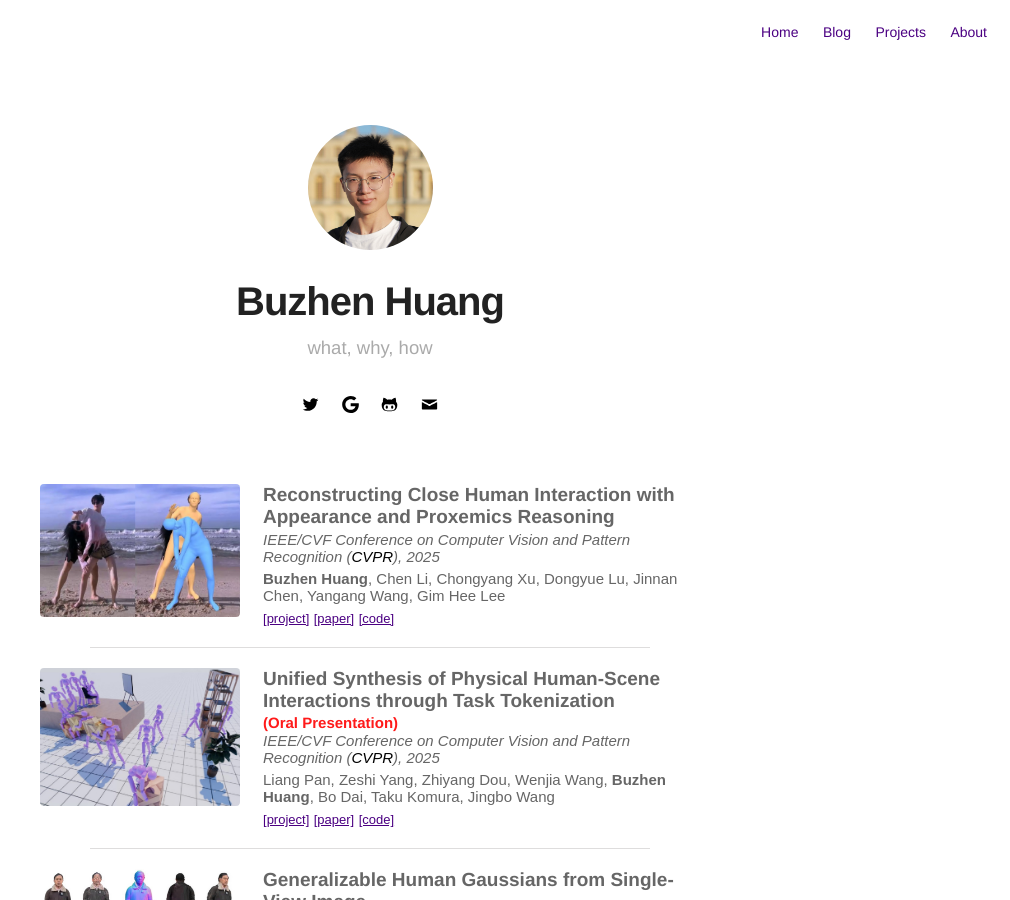
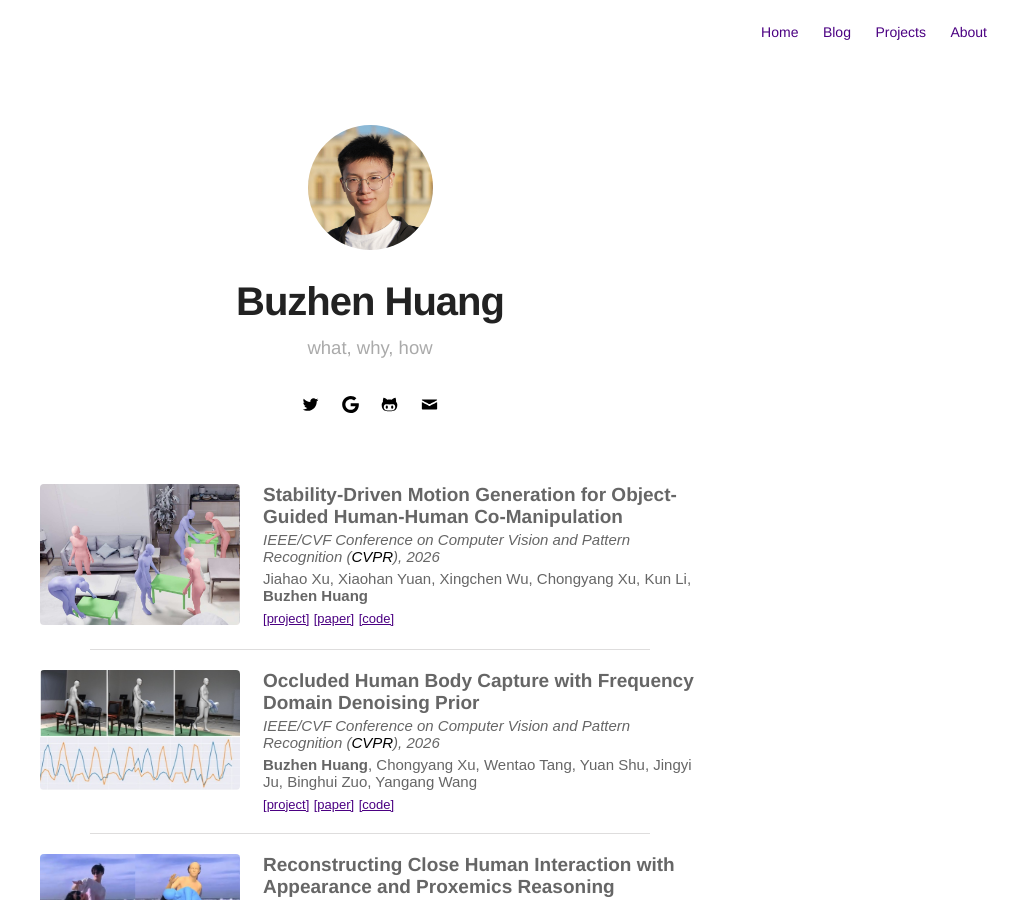
Before and after one commit to boycehbz/boycehbz.github.io, a Jekyll site: the page built from publications.html, in a window 1280 px wide and 900 px high. Shown: the whole window, without its empty margins (270-1280 px from the left). Built offline with Jekyll 4.4.1, drawn with Linux system fonts in a browser that asks for light colours.

Commit message:
update cvpr26

```diff
--- a/publications.html
+++ b/publications.html
@@ -2,6 +2,42 @@
 layout: page
 title: Publications
 ---
+<div width="100%" style="vertical-align: top;" align="center" style="width:15vmin;height:80px" class="side-side-side">
+    <div align="left"; class="toleft"; width="30%">
+        <img style="max-height: 200px; max-width: 200px;" width="100%" class="image" src="XJH-CVPR-2026.jpg" >
+    </div>
+    <div align="left"; style="vertical-align: top;" class="toright"; width="60%"; word-break:break-all;word-wrap:break-word;>
+        <span style="display:inline-block;font-size:1.9rem;font-weight:bold;padding-bottom:0.3rem">Stability-Driven Motion Generation for Object-Guided Human-Human Co-Manipulation</span>
+        <!-- <span style="display:inline-block;font-size:1.5rem;color:#FF1A1A;font-weight:bold;"> (Oral Presentation)</span> -->
+        <span style="display:block;font-size:1.5rem;font-family:Arial;padding-bottom:0.5rem"><i> IEEE/CVF Conference on Computer Vision and Pattern Recognition (<strong>CVPR</strong>), 2026</i></span>
+        <span style="display:block;font-size:1.5rem;font-family:Arial;padding-bottom:0.5rem">Jiahao Xu, Xiaohan Yuan, Xingchen Wu, Chongyang Xu, Kun Li, <b>Buzhen Huang</b></span>
+        <!-- <span style="display:inline-block;font-size:1.3rem;font-family:Arial;padding-bottom:0.1rem">(*equal contribution)</span> -->
+        <span style="display:inline-block;font-size:1.3rem;font-family:Arial;"><a href="" target="_blank">[project]</a></span>
+        <span style="display:inline-block;font-size:1.3rem;font-family:Arial;"><a href="", target="_blank">[paper]</a></span>
+        <span style="display:inline-block;font-size:1.3rem;font-family:Arial;"><a href="" target="_blank">[code]</a></span>
+        <!-- <span style="display:inline-block;font-size:1.3rem;font-family:Arial;"><a href="" target="_blank">[sup.mat.]</a></span>  -->
+    </div>
+</div>
+<hr style="margin-top:-40px;margin-bottom:-40px;height:0.1em;width:100%;font-size:0.1em;line-height:0.2em;border-top:1px solid #dedddd;"/>
+
+<div width="100%" style="vertical-align: top;" align="center" style="width:15vmin;height:80px" class="side-side-side">
+    <div align="left"; class="toleft"; width="30%">
+        <img style="max-height: 200px; max-width: 200px;" width="100%" class="image" src="HBZ-CVPR-2026.jpg" >
+    </div>
+    <div align="left"; style="vertical-align: top;" class="toright"; width="60%"; word-break:break-all;word-wrap:break-word;>
+        <span style="display:inline-block;font-size:1.9rem;font-weight:bold;padding-bottom:0.3rem">Occluded Human Body Capture with Frequency Domain Denoising Prior</span>
+        <!-- <span style="display:inline-block;font-size:1.5rem;color:#FF1A1A;font-weight:bold;"> (Oral Presentation)</span> -->
+        <span style="display:block;font-size:1.5rem;font-family:Arial;padding-bottom:0.5rem"><i> IEEE/CVF Conference on Computer Vision and Pattern Recognition (<strong>CVPR</strong>), 2026</i></span>
+        <span style="display:block;font-size:1.5rem;font-family:Arial;padding-bottom:0.5rem"><b>Buzhen Huang</b>, Chongyang Xu, Wentao Tang, Yuan Shu, Jingyi Ju, Binghui Zuo, Yangang Wang</span>
+        <!-- <span style="display:inline-block;font-size:1.3rem;font-family:Arial;padding-bottom:0.1rem">(*equal contribution)</span> -->
+        <span style="display:inline-block;font-size:1.3rem;font-family:Arial;"><a href="" target="_blank">[project]</a></span>
+        <span style="display:inline-block;font-size:1.3rem;font-family:Arial;"><a href="", target="_blank">[paper]</a></span>
+        <span style="display:inline-block;font-size:1.3rem;font-family:Arial;"><a href="" target="_blank">[code]</a></span>
+        <!-- <span style="display:inline-block;font-size:1.3rem;font-family:Arial;"><a href="" target="_blank">[sup.mat.]</a></span>  -->
+    </div>
+</div>
+<hr style="margin-top:-40px;margin-bottom:-40px;height:0.1em;width:100%;font-size:0.1em;line-height:0.2em;border-top:1px solid #dedddd;"/>
+
 <div width="100%" style="vertical-align: top;" align="center" style="width:15vmin;height:80px" class="side-side-side">
     <div align="left"; class="toleft"; width="30%">
         <img style="max-height: 200px; max-width: 200px;" width="100%" class="image" src="HUANG-CVPR-2025.jpg" >
```
Also changed, not shown: about.md (+7 -2 lines), publications/HBZ-CVPR-2026.jpg (added), publications/XJH-CVPR-2026.jpg (added).
